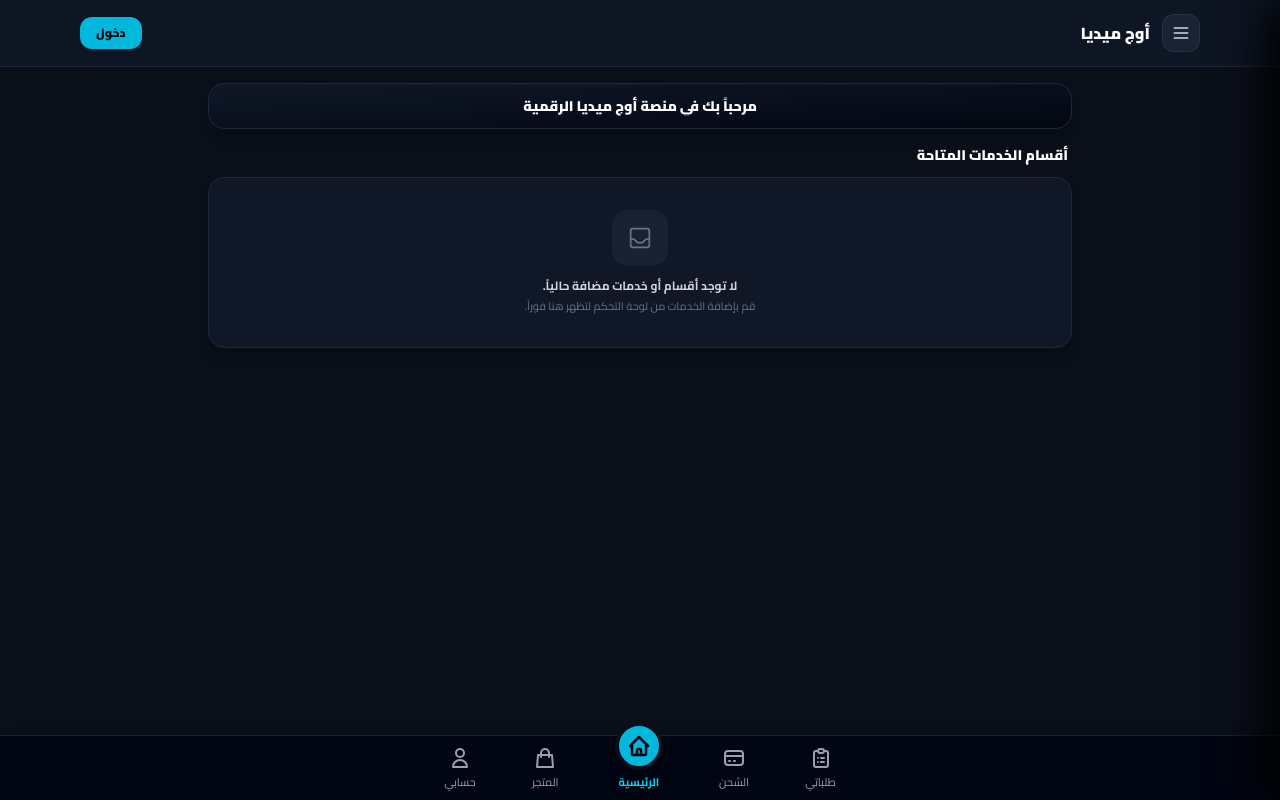
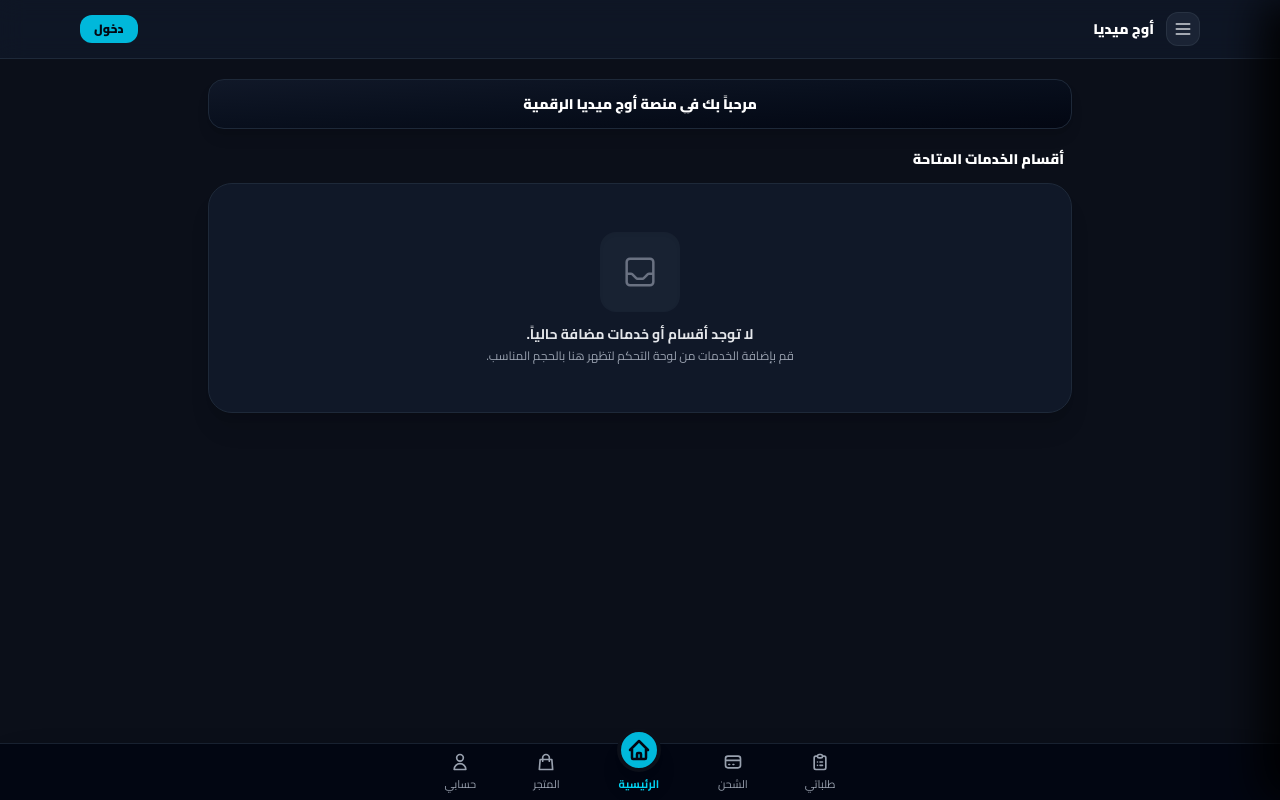
Before and after one commit to ysf20841-max/yosf, a Flask app: page / in a window 1280 px wide. Run offline with Flask 3, Linux system fonts and the light colour scheme.

Commit message:
Add files via upload

```diff
--- a/templates/base.html
+++ b/templates/base.html
@@ -30,11 +30,11 @@
         #sidebarOverlay.open { display: block; }
     </style>
 </head>
-<body class="min-h-screen flex flex-col justify-between pb-28">
+<body class="min-h-screen flex flex-col justify-between pb-24">
 
     <div id="sidebarOverlay" onclick="toggleSidebar()"></div>
 
-    <!-- القائمة الجانبية (3 شخوط) مع مسافات واسعة جداً وواضحة -->
+    <!-- القائمة الجانبية -->
     <div id="sidebarMenu">
         <div>
             <div class="flex items-center justify-between mb-8 pb-4 border-b border-gray-800">
@@ -50,29 +50,28 @@
                 </button>
             </div>
 
-            <!-- مسافات واسعة ومريحة جداً بين عناصر القائمة -->
             <div class="space-y-4">
-                <a href="/" class="flex items-center gap-4 px-4 py-4 bg-gray-900/90 hover:bg-gray-800 text-gray-200 rounded-2xl text-xs font-bold transition border border-gray-800 shadow-sm">
+                <a href="/" class="flex items-center gap-4 px-4 py-3.5 bg-gray-900/90 hover:bg-gray-800 text-gray-200 rounded-2xl text-xs font-bold transition border border-gray-800 shadow-sm">
                     <svg class="w-5 h-5 text-cyan-400" fill="none" stroke="currentColor" stroke-width="2" viewBox="0 0 24 24"><path stroke-linecap="round" stroke-linejoin="round" d="M3 12l2-2m0 0l7-7 7 7M5 10v10a1 1 0 001 1h3m10-11l2 2m-2-2v10a1 1 0 01-1 1h-3m-6 0a1 1 0 001-1v-4a1 1 0 011-1h2a1 1 0 011 1v4a1 1 0 001 1m-6 0h6"/></svg>
                     <span class="text-sm">الرئيسية</span>
                 </a>
-                <a href="/accounts" class="flex items-center gap-4 px-4 py-4 bg-gray-900/90 hover:bg-gray-800 text-gray-200 rounded-2xl text-xs font-bold transition border border-gray-800 shadow-sm">
+                <a href="/accounts" class="flex items-center gap-4 px-4 py-3.5 bg-gray-900/90 hover:bg-gray-800 text-gray-200 rounded-2xl text-xs font-bold transition border border-gray-800 shadow-sm">
                     <svg class="w-5 h-5 text-cyan-400" fill="none" stroke="currentColor" stroke-width="2" viewBox="0 0 24 24"><path stroke-linecap="round" stroke-linejoin="round" d="M16 11V7a4 4 0 00-8 0v4M5 9h14l1 12H4L5 9z"/></svg>
                     <span class="text-sm">المتجر الرقمي</span>
                 </a>
-                <a href="/deposit" class="flex items-center gap-4 px-4 py-4 bg-gray-900/90 hover:bg-gray-800 text-gray-200 rounded-2xl text-xs font-bold transition border border-gray-800 shadow-sm">
+                <a href="/deposit" class="flex items-center gap-4 px-4 py-3.5 bg-gray-900/90 hover:bg-gray-800 text-gray-200 rounded-2xl text-xs font-bold transition border border-gray-800 shadow-sm">
                     <svg class="w-5 h-5 text-cyan-400" fill="none" stroke="currentColor" stroke-width="2" viewBox="0 0 24 24"><path stroke-linecap="round" stroke-linejoin="round" d="M3 10h18M7 15h1m4 0h1m-7 4h12a3 3 0 003-3V8a3 3 0 00-3-3H6a3 3 0 00-3 3v8a3 3 0 003 3z"/></svg>
                     <span class="text-sm">شحن المحفظة</span>
                 </a>
-                <a href="/agents" class="flex items-center gap-4 px-4 py-4 bg-gray-900/90 hover:bg-gray-800 text-gray-200 rounded-2xl text-xs font-bold transition border border-gray-800 shadow-sm">
+                <a href="/agents" class="flex items-center gap-4 px-4 py-3.5 bg-gray-900/90 hover:bg-gray-800 text-gray-200 rounded-2xl text-xs font-bold transition border border-gray-800 shadow-sm">
                     <svg class="w-5 h-5 text-cyan-400" fill="none" stroke="currentColor" stroke-width="2" viewBox="0 0 24 24"><path stroke-linecap="round" stroke-linejoin="round" d="M17 20h5v-2a3 3 0 00-5.356-1.857M17 20H7m10 0v-2c0-.656-.126-1.283-.356-1.857M7 20H2v-2a3 3 0 015.356-1.857M7 20v-2c0-.656.126-1.283.356-1.857m0 0a5.002 5.002 0 019.288 0M15 7a3 3 0 11-6 0 3 3 0 016 0zm6 3a2 2 0 11-4 0 2 2 0 014 0zM7 10a2 2 0 11-4 0 2 2 0 014 0z"/></svg>
                     <span class="text-sm">الوكلاء المعتمدون</span>
                 </a>
-                <a href="/about" class="flex items-center gap-4 px-4 py-4 bg-gray-900/90 hover:bg-gray-800 text-gray-200 rounded-2xl text-xs font-bold transition border border-gray-800 shadow-sm">
+                <a href="/about" class="flex items-center gap-4 px-4 py-3.5 bg-gray-900/90 hover:bg-gray-800 text-gray-200 rounded-2xl text-xs font-bold transition border border-gray-800 shadow-sm">
                     <svg class="w-5 h-5 text-cyan-400" fill="none" stroke="currentColor" stroke-width="2" viewBox="0 0 24 24"><path stroke-linecap="round" stroke-linejoin="round" d="M13 16h-1v-4h-1m1-4h.01M21 12a9 9 0 11-18 0 9 9 0 0118 0z"/></svg>
                     <span class="text-sm">من نحن</span>
                 </a>
-                <a href="/ai_bot" class="flex items-center gap-4 px-4 py-4 bg-cyan-950/40 hover:bg-cyan-900/40 border border-cyan-500/30 text-cyan-300 rounded-2xl text-xs font-bold transition shadow-sm">
+                <a href="/ai_bot" class="flex items-center gap-4 px-4 py-3.5 bg-cyan-950/40 hover:bg-cyan-900/40 border border-cyan-500/30 text-cyan-300 rounded-2xl text-xs font-bold transition shadow-sm">
                     <svg class="w-5 h-5 text-cyan-400" fill="none" stroke="currentColor" stroke-width="2" viewBox="0 0 24 24"><path stroke-linecap="round" stroke-linejoin="round" d="M8 10h.01M12 10h.01M16 10h.01M9 16H5a2 2 0 01-2-2V6a2 2 0 012-2h14a2 2 0 012 2v8a2 2 0 01-2 2h-5l-5 5v-5z"/></svg>
                     <span class="text-sm">المساعد الذكي (اسأل البوت)</span>
                 </a>
@@ -81,7 +80,7 @@
 
         <div class="pt-4 border-t border-gray-800">
             {% if current_user %}
-            <a href="/logout" class="flex items-center justify-center gap-2.5 w-full bg-rose-500/10 hover:bg-rose-500/20 border border-rose-500/30 text-rose-400 py-3.5 rounded-2xl text-xs font-bold transition mb-3">
+            <a href="/logout" class="flex items-center justify-center gap-2.5 w-full bg-rose-500/10 hover:bg-rose-500/20 border border-rose-500/30 text-rose-400 py-3 rounded-2xl text-xs font-bold transition mb-2">
                 <svg class="w-5 h-5" fill="none" stroke="currentColor" stroke-width="2" viewBox="0 0 24 24"><path stroke-linecap="round" stroke-linejoin="round" d="M17 16l4-4m0 0l-4-4m4 4H7m6 4v1a3 3 0 01-3 3H6a3 3 0 01-3-3V7a3 3 0 013-3h4a3 3 0 013 3v1"/></svg>
                 <span class="text-sm">تسجيل الخروج</span>
             </a>
@@ -92,27 +91,27 @@
 
     <!-- رأس الصفحة -->
     <header class="bg-gray-900/80 border-b border-gray-800 sticky top-0 z-40 backdrop-blur-md">
-        <div class="max-w-6xl mx-auto px-4 py-3.5 flex items-center justify-between">
+        <div class="max-w-6xl mx-auto px-4 py-3 flex items-center justify-between">
             <div class="flex items-center gap-3">
-                <button onclick="toggleSidebar()" class="text-gray-300 hover:text-white p-2 bg-gray-800/80 rounded-xl border border-gray-700/50">
+                <button onclick="toggleSidebar()" class="text-gray-300 hover:text-white p-1.5 bg-gray-800/80 rounded-xl border border-gray-700/50">
                     <svg class="w-5 h-5" fill="none" stroke="currentColor" stroke-width="2" viewBox="0 0 24 24"><path stroke-linecap="round" stroke-linejoin="round" d="M4 6h16M4 12h16M4 18h16"/></svg>
                 </button>
                 <a href="/" class="flex items-center gap-2">
-                    <span class="text-base font-black text-white">أوج ميديا</span>
+                    <span class="text-sm font-black text-white">أوج ميديا</span>
                 </a>
             </div>
 
             <div class="flex items-center gap-2">
                 {% if current_user %}
-                <a href="/deposit" class="flex items-center gap-1.5 bg-cyan-500/10 border border-cyan-500/30 text-cyan-400 px-3.5 py-2 rounded-xl text-xs font-black transition hover:bg-cyan-500/20 shadow">
+                <a href="/deposit" class="flex items-center gap-1.5 bg-cyan-500/10 border border-cyan-500/30 text-cyan-400 px-3.5 py-1.5 rounded-xl text-xs font-black transition hover:bg-cyan-500/20 shadow">
                     <svg class="w-4 h-4 text-cyan-400" fill="none" stroke="currentColor" stroke-width="2" viewBox="0 0 24 24"><path stroke-linecap="round" stroke-linejoin="round" d="M3 10h18M7 15h1m4 0h1m-7 4h12a3 3 0 003-3V8a3 3 0 00-3-3H6a3 3 0 00-3 3v8a3 3 0 003 3z"/></svg>
                     <span>${{ "%.2f"|format(current_user.balance_usd) }}</span>
                 </a>
                 {% if current_user.role == 'admin' %}
-                <a href="/admin" class="bg-amber-500 hover:bg-amber-400 text-gray-950 px-3 py-2 rounded-xl text-xs font-black transition">لوحة التحكم</a>
+                <a href="/admin" class="bg-amber-500 hover:bg-amber-400 text-gray-950 px-3 py-1.5 rounded-xl text-xs font-black transition">لوحة التحكم</a>
                 {% endif %}
                 {% else %}
-                <a href="/login" class="bg-cyan-500 hover:bg-cyan-400 text-gray-950 px-4 py-2 rounded-xl text-xs font-black transition">دخول</a>
+                <a href="/login" class="bg-cyan-500 hover:bg-cyan-400 text-gray-950 px-3.5 py-1.5 rounded-xl text-xs font-black transition">دخول</a>
                 {% endif %}
             </div>
         </div>
@@ -122,29 +121,29 @@
         {% block content %}{% endblock %}
     </main>
 
-    <!-- شريط التنقل السفلي بالتصميم البارز والحجم المناسب جداً للهاتف -->
-    <nav class="fixed bottom-0 left-0 right-0 bg-gray-950/95 border-t border-gray-800/80 backdrop-blur-lg z-40 py-2.5 px-4 shadow-2xl">
+    <!-- شريط التنقل السفلي (بالحجم المرتب والمناسب تماماً مثل الصورة) -->
+    <nav class="fixed bottom-0 left-0 right-0 bg-gray-950/95 border-t border-gray-800/80 backdrop-blur-lg z-40 py-2 px-4 shadow-2xl">
         <div class="max-w-md mx-auto flex items-center justify-around text-center">
             <a href="/my_orders" class="flex flex-col items-center gap-1 text-gray-400 hover:text-cyan-400 transition text-[11px] font-medium">
-                <svg class="w-6 h-6" fill="none" stroke="currentColor" stroke-width="2" viewBox="0 0 24 24"><path stroke-linecap="round" stroke-linejoin="round" d="M9 5H7a2 2 0 00-2 2v12a2 2 0 002 2h10a2 2 0 002-2V7a2 2 0 00-2-2h-2M9 5a2 2 0 002 2h2a2 2 0 002-2M9 5a2 2 0 012-2h2a2 2 0 012 2m-3 7h3m-3 4h3m-6-4h.01M9 16h.01"/></svg>
+                <svg class="w-5 h-5" fill="none" stroke="currentColor" stroke-width="2" viewBox="0 0 24 24"><path stroke-linecap="round" stroke-linejoin="round" d="M9 5H7a2 2 0 00-2 2v12a2 2 0 002 2h10a2 2 0 002-2V7a2 2 0 00-2-2h-2M9 5a2 2 0 002 2h2a2 2 0 002-2M9 5a2 2 0 012-2h2a2 2 0 012 2m-3 7h3m-3 4h3m-6-4h.01M9 16h.01"/></svg>
                 <span>طلباتي</span>
             </a>
             <a href="/deposit" class="flex flex-col items-center gap-1 text-gray-400 hover:text-cyan-400 transition text-[11px] font-medium">
-                <svg class="w-6 h-6" fill="none" stroke="currentColor" stroke-width="2" viewBox="0 0 24 24"><path stroke-linecap="round" stroke-linejoin="round" d="M3 10h18M7 15h1m4 0h1m-7 4h12a3 3 0 003-3V8a3 3 0 00-3-3H6a3 3 0 00-3 3v8a3 3 0 003 3z"/></svg>
+                <svg class="w-5 h-5" fill="none" stroke="currentColor" stroke-width="2" viewBox="0 0 24 24"><path stroke-linecap="round" stroke-linejoin="round" d="M3 10h18M7 15h1m4 0h1m-7 4h12a3 3 0 003-3V8a3 3 0 00-3-3H6a3 3 0 00-3 3v8a3 3 0 003 3z"/></svg>
                 <span>الشحن</span>
             </a>
             <a href="/" class="flex flex-col items-center gap-1 text-cyan-400 transition text-[11px] font-bold">
-                <div class="w-12 h-12 -mt-6 bg-cyan-500 hover:bg-cyan-400 rounded-full flex items-center justify-center text-gray-950 shadow-xl border-4 border-[#0b0f19] transition">
+                <div class="w-11 h-11 -mt-6 bg-cyan-500 hover:bg-cyan-400 rounded-full flex items-center justify-center text-gray-950 shadow-xl border-4 border-[#0b0f19] transition">
                     <svg class="w-6 h-6" fill="none" stroke="currentColor" stroke-width="2.5" viewBox="0 0 24 24"><path stroke-linecap="round" stroke-linejoin="round" d="M3 12l2-2m0 0l7-7 7 7M5 10v10a1 1 0 001 1h3m10-11l2 2m-2-2v10a1 1 0 01-1 1h-3m-6 0a1 1 0 001-1v-4a1 1 0 011-1h2a1 1 0 011 1v4a1 1 0 001 1m-6 0h6"/></svg>
                 </div>
                 <span>الرئيسية</span>
             </a>
             <a href="/accounts" class="flex flex-col items-center gap-1 text-gray-400 hover:text-cyan-400 transition text-[11px] font-medium">
-                <svg class="w-6 h-6" fill="none" stroke="currentColor" stroke-width="2" viewBox="0 0 24 24"><path stroke-linecap="round" stroke-linejoin="round" d="M16 11V7a4 4 0 00-8 0v4M5 9h14l1 12H4L5 9z"/></svg>
+                <svg class="w-5 h-5" fill="none" stroke="currentColor" stroke-width="2" viewBox="0 0 24 24"><path stroke-linecap="round" stroke-linejoin="round" d="M16 11V7a4 4 0 00-8 0v4M5 9h14l1 12H4L5 9z"/></svg>
                 <span>المتجر</span>
             </a>
             <a href="/profile" class="flex flex-col items-center gap-1 text-gray-400 hover:text-cyan-400 transition text-[11px] font-medium">
-                <svg class="w-6 h-6" fill="none" stroke="currentColor" stroke-width="2" viewBox="0 0 24 24"><path stroke-linecap="round" stroke-linejoin="round" d="M16 7a4 4 0 11-8 0 4 4 0 018 0zM12 14a7 7 0 00-7 7h14a7 7 0 00-7-7z"/></svg>
+                <svg class="w-5 h-5" fill="none" stroke="currentColor" stroke-width="2" viewBox="0 0 24 24"><path stroke-linecap="round" stroke-linejoin="round" d="M16 7a4 4 0 11-8 0 4 4 0 018 0zM12 14a7 7 0 00-7 7h14a7 7 0 00-7-7z"/></svg>
                 <span>حسابي</span>
             </a>
         </div>
--- a/templates/index.html
+++ b/templates/index.html
@@ -2,48 +2,48 @@
 {% block title %}الرئيسية - أوج ميديا{% endblock %}
 
 {% block content %}
-<div class="max-w-4xl mx-auto px-4 py-4 space-y-4">
+<div class="max-w-4xl mx-auto px-4 py-5 space-y-5">
 
-    <!-- 1. بانر الترحيب المصغر في الأعلى وبسطر واحد -->
-    <div class="bg-gradient-to-br from-gray-900 to-gray-950 border border-gray-800 rounded-2xl py-3 px-4 shadow-lg text-center">
+    <!-- بانر الترحيب في الأعلى -->
+    <div class="bg-gradient-to-br from-gray-900 to-gray-950 border border-gray-800 rounded-2xl py-3.5 px-5 shadow-lg text-center">
         <h1 class="text-xs sm:text-sm font-black text-white whitespace-nowrap overflow-hidden text-ellipsis">مرحباً بك في منصة أوج ميديا الرقمية</h1>
     </div>
 
-    <!-- 2. أقسام الخدمات المتاحة تحت الترحيب مباشرة -->
-    <div class="space-y-3">
-        <h2 class="text-sm font-black text-white px-1">أقسام الخدمات المتاحة</h2>
+    <!-- أقسام الخدمات المتاحة بالحجم الكبير والمضبوط بدقة -->
+    <div class="space-y-3.5">
+        <h2 class="text-sm font-black text-white px-2">أقسام الخدمات المتاحة</h2>
 
         {% if categories %}
-            <div class="grid grid-cols-1 gap-3">
+            <div class="grid grid-cols-1 gap-4">
                 {% for cat_name, info in categories.items() %}
-                <a href="{{ url_for('category_services', cat_name=cat_name) }}" class="bg-gray-900 hover:bg-gray-850 border border-gray-800 hover:border-cyan-500/50 rounded-2xl p-4 transition shadow-md flex items-center justify-between group">
-                    <div class="flex items-center gap-3.5">
+                <a href="{{ url_for('category_services', cat_name=cat_name) }}" class="bg-gray-900 hover:bg-gray-850 border border-gray-800 hover:border-cyan-500/50 rounded-3xl p-5 sm:p-6 transition shadow-xl flex items-center justify-between group">
+                    <div class="flex items-center gap-4.5">
                         {% if info.image_url %}
-                        <img src="{{ info.image_url }}" alt="{{ cat_name }}" class="w-12 h-12 rounded-xl object-cover border border-gray-800">
+                        <img src="{{ info.image_url }}" alt="{{ cat_name }}" class="w-16 h-16 sm:w-20 sm:h-20 rounded-2xl object-cover border border-gray-800 shadow-md">
                         {% else %}
-                        <div class="w-12 h-12 bg-cyan-500/10 border border-cyan-500/30 rounded-xl flex items-center justify-center text-cyan-400 font-black text-sm">
+                        <div class="w-16 h-16 sm:w-20 sm:h-20 bg-cyan-500/10 border border-cyan-500/30 rounded-2xl flex items-center justify-center text-cyan-400 font-black text-lg shadow-md">
                             {{ cat_name[:2] }}
                         </div>
                         {% endif %}
                         <div>
-                            <h3 class="text-sm font-black text-white group-hover:text-cyan-400 transition mb-0.5">{{ cat_name }}</h3>
-                            <span class="text-[11px] text-gray-400 bg-gray-950 px-2.5 py-0.5 rounded-lg border border-gray-800 inline-block">{{ info.count }} خدمات متوفرة</span>
+                            <h3 class="text-base sm:text-lg font-black text-white group-hover:text-cyan-400 transition mb-1.5">{{ cat_name }}</h3>
+                            <span class="text-xs sm:text-sm text-cyan-300 bg-cyan-950/70 px-3 py-1 rounded-xl border border-cyan-500/30 inline-block font-bold">{{ info.count }} خدمات متوفرة</span>
                         </div>
                     </div>
-                    <div class="w-9 h-9 bg-gray-950 border border-gray-800 rounded-2xl flex items-center justify-center text-gray-400 group-hover:text-cyan-400 group-hover:border-cyan-500/40 transition">
-                        <svg class="w-5 h-5 rotate-180" fill="none" stroke="currentColor" stroke-width="2.5" viewBox="0 0 24 24"><path stroke-linecap="round" stroke-linejoin="round" d="M14 5l7 7m0 0l-7 7m7-7H3"/></svg>
+                    <div class="w-12 h-12 sm:w-14 sm:h-14 bg-gray-950 border border-gray-800 rounded-2xl flex items-center justify-center text-gray-400 group-hover:text-cyan-400 group-hover:border-cyan-500/40 transition shadow">
+                        <svg class="w-6 h-6 rotate-180" fill="none" stroke="currentColor" stroke-width="2.5" viewBox="0 0 24 24"><path stroke-linecap="round" stroke-linejoin="round" d="M14 5l7 7m0 0l-7 7m7-7H3"/></svg>
                     </div>
                 </a>
                 {% endfor %}
             </div>
         {% else %}
-            <!-- صندوق واضح ومناسب للهاتف عندما لا توجد أقسام -->
-            <div class="bg-gray-900 border border-gray-800 rounded-2xl p-8 text-center shadow-lg">
-                <div class="w-14 h-14 bg-gray-800/60 rounded-2xl flex items-center justify-center mx-auto mb-3 text-gray-500">
-                    <svg class="w-7 h-7" fill="none" stroke="currentColor" stroke-width="1.5" viewBox="0 0 24 24"><path stroke-linecap="round" stroke-linejoin="round" d="M20 13V6a2 2 0 00-2-2H6a2 2 0 00-2 2v7m16 0v5a2 2 0 01-2 2H6a2 2 0 01-2-2v-5m16 0h-2.586a1 1 0 00-.707.293l-2.414 2.414a1 1 0 01-.707.293h-3.172a1 1 0 01-.707-.293l-2.414-2.414A1 1 0 006.586 13H4"/></svg>
+            <!-- صندوق الحالة الفارغة بالحجم المناسب -->
+            <div class="bg-gray-900 border border-gray-800 rounded-3xl p-12 text-center shadow-xl">
+                <div class="w-20 h-20 bg-gray-800/60 rounded-2xl flex items-center justify-center mx-auto mb-3 text-gray-500 shadow-inner">
+                    <svg class="w-10 h-10" fill="none" stroke="currentColor" stroke-width="1.5" viewBox="0 0 24 24"><path stroke-linecap="round" stroke-linejoin="round" d="M20 13V6a2 2 0 00-2-2H6a2 2 0 00-2 2v7m16 0v5a2 2 0 01-2 2H6a2 2 0 01-2-2v-5m16 0h-2.586a1 1 0 00-.707.293l-2.414 2.414a1 1 0 01-.707.293h-3.172a1 1 0 01-.707-.293l-2.414-2.414A1 1 0 006.586 13H4"/></svg>
                 </div>
-                <h3 class="text-xs font-bold text-gray-300 mb-1">لا توجد أقسام أو خدمات مضافة حالياً.</h3>
-                <p class="text-[11px] text-gray-500">قم بإضافة الخدمات من لوحة التحكم لتظهر هنا فوراً.</p>
+                <h3 class="text-sm font-bold text-gray-200 mb-1">لا توجد أقسام أو خدمات مضافة حالياً.</h3>
+                <p class="text-xs text-gray-400">قم بإضافة الخدمات من لوحة التحكم لتظهر هنا بالحجم المناسب.</p>
             </div>
         {% endif %}
     </div>
```
